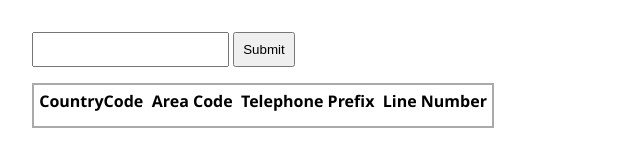
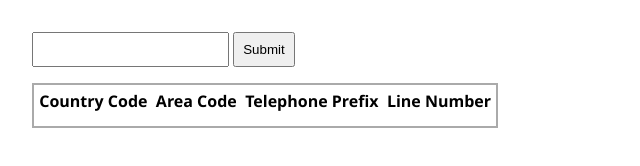
Before and after one commit to langmario/project-kerberos, a website: page public/index.html in a window 1280 px wide. Shown: the full height of the page, 0-640 px from the left. Drawn offline with Linux system fonts and the light colour scheme.

Commit message:
CountryCode -> Country Code

```diff
--- a/public/index.html
+++ b/public/index.html
@@ -48,7 +48,7 @@
 		<table>
 			<thead>
 				<tr>
-					<th>CountryCode</th>
+					<th>Country Code</th>
 					<th>Area Code</th>
 					<th>Telephone Prefix</th>
 					<th>Line Number</th>
```
